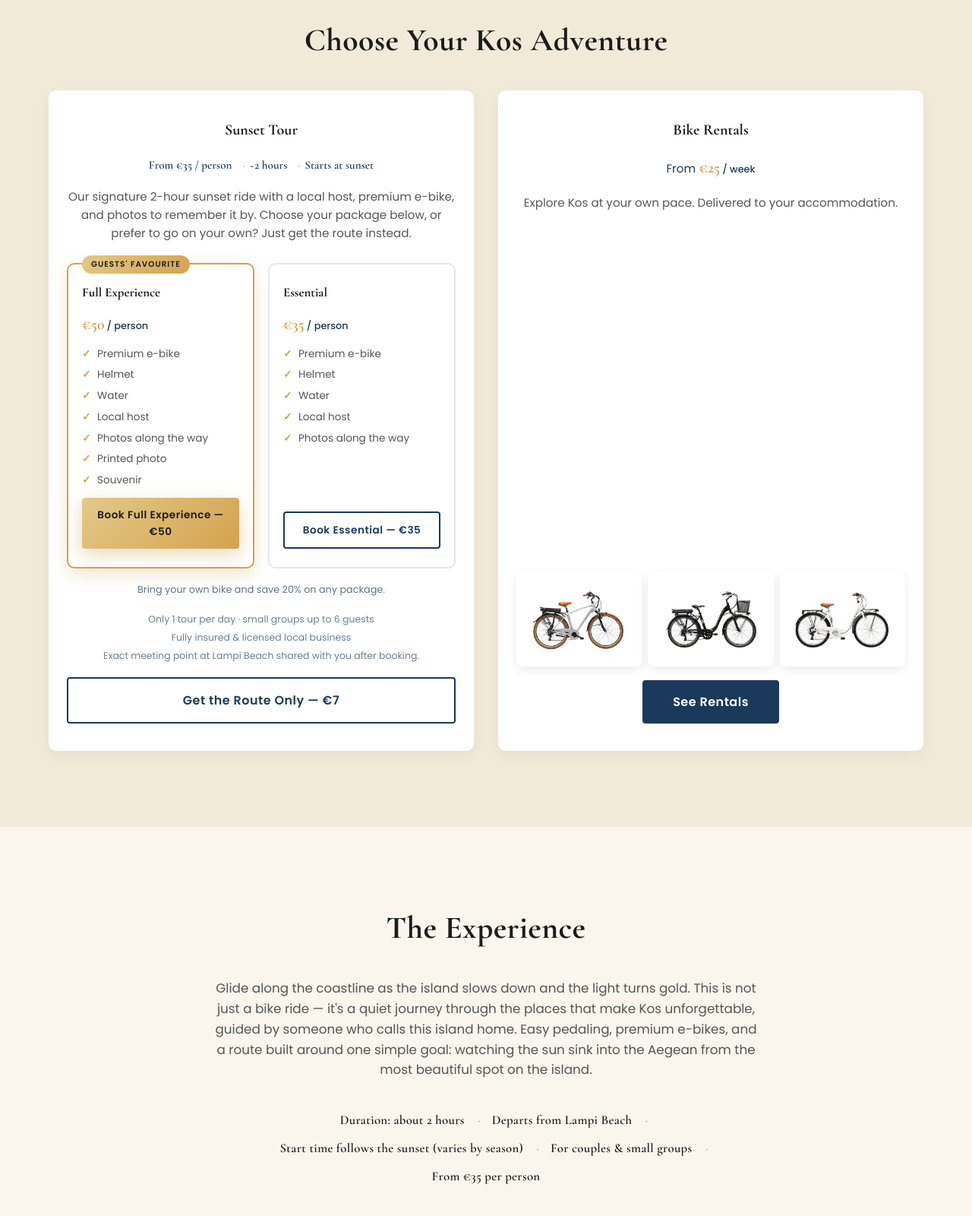
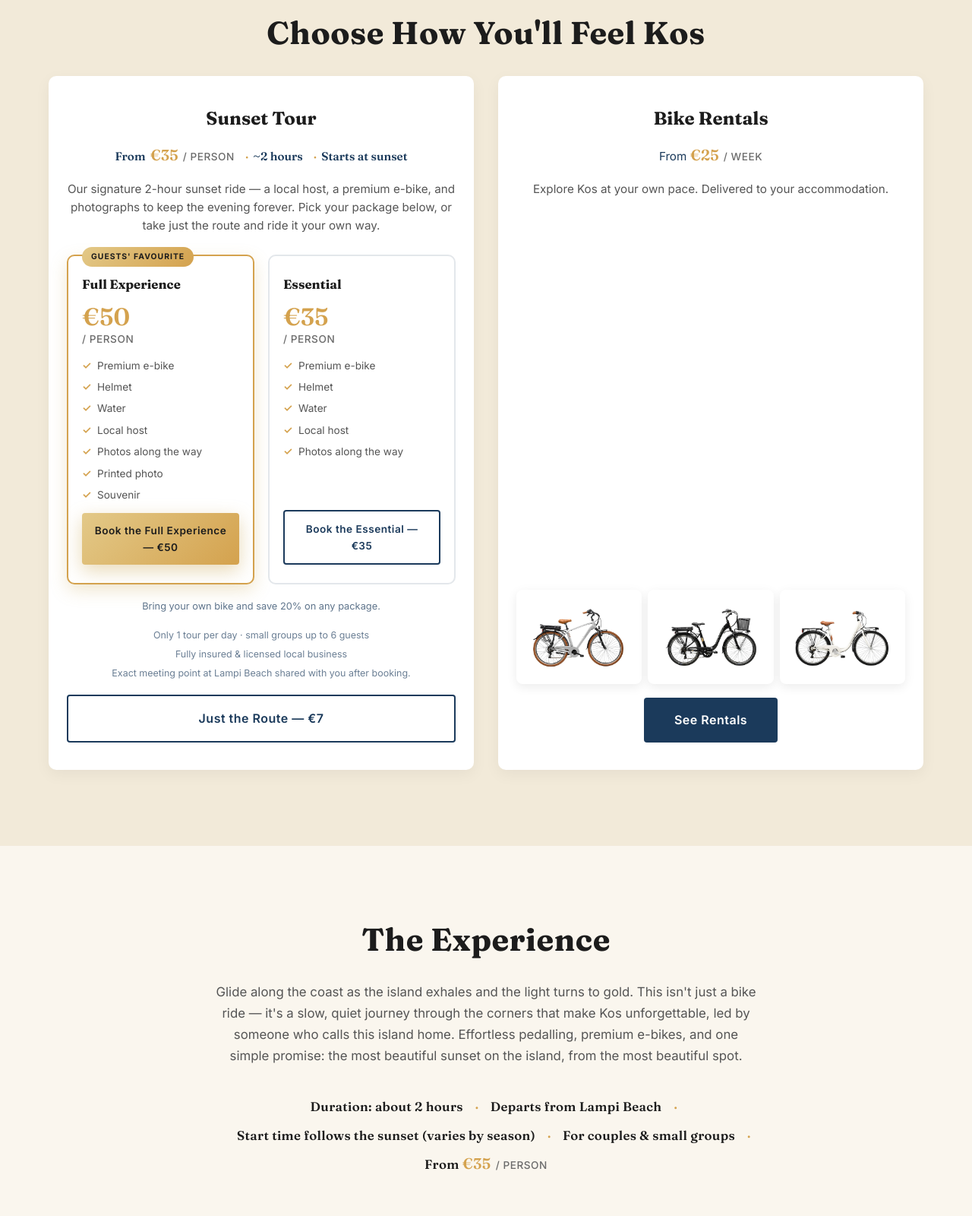
Before and after one commit to anifaspanos-create/kos-emotion-site, a plain HTML site: page index.html in a window 1280 px wide. Shown: the part 880-2480 px from the top of the page at 76% size. Drawn offline with nearby package versions, Linux system fonts and the light colour scheme.

Commit message:
Refine customer-facing copy

```diff
--- a/index.html
+++ b/index.html
@@ -39,7 +39,7 @@
 <link rel="apple-touch-icon" sizes="180x180" href="apple-touch-icon.png">
 
 <link rel="preconnect" href="https://fonts.googleapis.com">
-<link href="https://fonts.googleapis.com/css2?family=Cormorant+Garamond:wght@500;600;700&family=Poppins:wght@300;400;500;600&display=swap" rel="stylesheet">
+<link href="https://fonts.googleapis.com/css2?family=Fraunces:wght@400;500;600;700&family=Inter:wght@300;400;500;600;700&display=swap" rel="stylesheet">
 <link rel="stylesheet" href="style.css?v=20260714">
 </head>
 <body>
@@ -74,31 +74,31 @@
   <div class="hero-overlay"></div>
   <div class="hero-content">
     <h1 class="hero-slogan">Feel the island flow</h1>
-    <p class="hero-sub">Two ways to feel Kos at its best — an unforgettable guided sunset ride, or the freedom to explore the island your way.</p>
+    <p class="hero-sub">Two ways to fall for Kos — a guided sunset ride you'll never forget, or the freedom to roam the island your way.</p>
   </div>
 </section>
 
 <section id="adventure" class="adventure">
   <div class="section-inner reveal">
-    <h2 class="section-title">Choose Your Kos Adventure</h2>
+    <h2 class="section-title">Choose How You'll Feel Kos</h2>
     <div class="adventure-grid">
 
       <div class="adventure-card">
         <h3>Sunset Tour</h3>
 
         <p class="adventure-facts">
-          <span>From €35 / person</span>
+          <span>From <span class="price"><span class="price__amount">€35</span><span class="price__unit">/ person</span></span></span>
           <span>~2 hours</span>
           <span>Starts at sunset</span>
         </p>
 
-        <p class="adventure-desc">Our signature 2-hour sunset ride with a local host, premium e-bike, and photos to remember it by. Choose your package below, or prefer to go on your own? Just get the route instead.</p>
+        <p class="adventure-desc">Our signature 2-hour sunset ride — a local host, a premium e-bike, and photographs to keep the evening forever. Pick your package below, or take just the route and ride it your own way.</p>
 
         <div class="package-grid">
           <div class="package package-featured">
             <span class="package-badge">Guests' Favourite</span>
             <h4 class="package-name">Full Experience</h4>
-            <p class="package-price"><span class="price-amount">€50</span><span class="price-unit">/ person</span></p>
+            <p class="package-price"><span class="price"><span class="price__amount">€50</span><span class="price__unit">/ person</span></span></p>
             <ul class="package-includes">
               <li>Premium e-bike</li>
               <li>Helmet</li>
@@ -108,12 +108,12 @@
               <li>Printed photo</li>
               <li>Souvenir</li>
             </ul>
-            <a href="https://wa.me/306942538751?text=Hi%21%20I%27d%20like%20to%20book%20the%20Full%20Experience%20sunset%20tour" target="_blank" rel="noopener" class="btn btn-gold">Book Full Experience — €50</a>
+            <a href="https://wa.me/306942538751?text=Hi%21%20I%27d%20like%20to%20book%20the%20Full%20Experience%20sunset%20tour" target="_blank" rel="noopener" class="btn btn-gold">Book the Full Experience — €50</a>
           </div>
 
           <div class="package">
             <h4 class="package-name">Essential</h4>
-            <p class="package-price"><span class="price-amount">€35</span><span class="price-unit">/ person</span></p>
+            <p class="package-price"><span class="price"><span class="price__amount">€35</span><span class="price__unit">/ person</span></span></p>
             <ul class="package-includes">
               <li>Premium e-bike</li>
               <li>Helmet</li>
@@ -121,7 +121,7 @@
               <li>Local host</li>
               <li>Photos along the way</li>
             </ul>
-            <a href="https://wa.me/306942538751?text=Hi%21%20I%27d%20like%20to%20book%20the%20Essential%20sunset%20tour" target="_blank" rel="noopener" class="btn btn-outline-navy">Book Essential — €35</a>
+            <a href="https://wa.me/306942538751?text=Hi%21%20I%27d%20like%20to%20book%20the%20Essential%20sunset%20tour" target="_blank" rel="noopener" class="btn btn-outline-navy">Book the Essential — €35</a>
           </div>
         </div>
 
@@ -134,13 +134,13 @@
         </div>
 
         <div class="adventure-btns">
-          <a href="https://wa.me/306942538751?text=Hi%21%20I%27d%20like%20to%20get%20the%20Self-Guided%20Sunset%20Route%20map" target="_blank" rel="noopener" class="btn btn-outline-navy">Get the Route Only — €7</a>
+          <a href="https://wa.me/306942538751?text=Hi%21%20I%27d%20like%20to%20get%20the%20Self-Guided%20Sunset%20Route%20map" target="_blank" rel="noopener" class="btn btn-outline-navy">Just the Route — €7</a>
         </div>
       </div>
 
       <div class="adventure-card">
         <h3>Bike Rentals</h3>
-        <p class="adventure-price">From <span class="price-amount">€25</span><span class="price-unit">/ week</span></p>
+        <p class="adventure-price">From <span class="price"><span class="price__amount">€25</span><span class="price__unit">/ week</span></span></p>
         <p class="adventure-desc">Explore Kos at your own pace. Delivered to your accommodation.</p>
         <div class="adventure-gallery">
           <div class="adventure-gallery-item">
@@ -164,11 +164,11 @@
   <div class="section-inner reveal">
     <h2 class="section-title">The Experience</h2>
     <p class="section-text">
-      Glide along the coastline as the island slows down and the light turns gold.
-      This is not just a bike ride — it's a quiet journey through the places that make Kos
-      unforgettable, guided by someone who calls this island home. Easy pedaling, premium
-      e-bikes, and a route built around one simple goal: watching the sun sink into the
-      Aegean from the most beautiful spot on the island.
+      Glide along the coast as the island exhales and the light turns to gold.
+      This isn't just a bike ride — it's a slow, quiet journey through the corners that make
+      Kos unforgettable, led by someone who calls this island home. Effortless pedalling,
+      premium e-bikes, and one simple promise: the most beautiful sunset on the island,
+      from the most beautiful spot.
     </p>
 
     <ul class="trip-facts">
@@ -176,7 +176,7 @@
       <li>Departs from Lampi Beach</li>
       <li>Start time follows the sunset (varies by season)</li>
       <li>For couples & small groups</li>
-      <li>From €35 per person</li>
+      <li>From <span class="price"><span class="price__amount">€35</span><span class="price__unit">/ person</span></span></li>
     </ul>
 
     <div class="route">
@@ -230,10 +230,10 @@
     </div>
 
     <div class="route-cta">
-      <p>Love this route? Book the full guided experience from €35, or get the Self-Guided Sunset Route map and explore it yourself.</p>
+      <p>Love the sound of it? Book the full guided experience from €35 — or take the Self-Guided Sunset Route map and discover it at your own pace.</p>
       <div class="route-cta-buttons">
-        <a href="https://wa.me/306942538751" target="_blank" rel="noopener" class="btn btn-gold">Book the Tour</a>
-        <a href="https://wa.me/306942538751?text=Hi%21%20I%27d%20like%20to%20get%20the%20Self-Guided%20Sunset%20Route%20map" target="_blank" rel="noopener" class="btn btn-outline">Get the Route Only — €7</a>
+        <a href="https://wa.me/306942538751" target="_blank" rel="noopener" class="btn btn-gold">Book Your Sunset Ride</a>
+        <a href="https://wa.me/306942538751?text=Hi%21%20I%27d%20like%20to%20get%20the%20Self-Guided%20Sunset%20Route%20map" target="_blank" rel="noopener" class="btn btn-outline">Just the Route — €7</a>
       </div>
     </div>
   </div>
@@ -242,7 +242,7 @@
 <section id="gallery" class="gallery">
   <div class="section-inner reveal">
     <h2 class="section-title">Gallery</h2>
-    <p class="section-text">Moments from the road — sunsets, salt flats, and the island in between.</p>
+    <p class="section-text">Moments from the road — golden skies, still salt flats, and the island in between.</p>
 
     <div class="carousel" data-carousel>
       <button type="button" class="carousel-arrow carousel-arrow-prev" aria-label="Previous photo" data-carousel-prev>&#8249;</button>
@@ -335,7 +335,7 @@
         <div class="rentals-info">
           <h3 class="rentals-item">Standard Bike</h3>
           <div class="rentals-price-cta">
-            <span class="rentals-price"><span class="price-amount">€4</span><span class="price-unit">/ day</span><span class="price-sep">·</span><span class="price-amount">€25</span><span class="price-unit">/ week</span></span>
+            <span class="rentals-price"><span class="price"><span class="price__amount">€4</span><span class="price__unit">/ day</span></span><span class="price__sep">·</span><span class="price"><span class="price__amount">€25</span><span class="price__unit">/ week</span></span></span>
             <a href="https://wa.me/306942538751" target="_blank" rel="noopener" class="btn btn-rentals rentals-book">Book Now</a>
           </div>
         </div>
@@ -357,7 +357,7 @@
         <div class="rentals-info">
           <h3 class="rentals-item">E-Bike (60km range)</h3>
           <div class="rentals-price-cta">
-            <span class="rentals-price"><span class="price-amount">€15</span><span class="price-unit">/ day</span><span class="price-sep">·</span><span class="price-amount">€90</span><span class="price-unit">/ week</span></span>
+            <span class="rentals-price"><span class="price"><span class="price__amount">€15</span><span class="price__unit">/ day</span></span><span class="price__sep">·</span><span class="price"><span class="price__amount">€90</span><span class="price__unit">/ week</span></span></span>
             <a href="https://wa.me/306942538751" target="_blank" rel="noopener" class="btn btn-rentals rentals-book">Book Now</a>
           </div>
         </div>
@@ -378,9 +378,9 @@
     <div class="about-text">
       <h2 class="section-title">About</h2>
       <p class="about-quote">
-        "I'm Panagiotis, born and raised in Kos. I still ride this same route myself, in
-        English, with a small group — because for me, it's not a job, it's my island.
-        Book with me, and you're spending an evening with a local, not a company."
+        "I'm Panagiotis, born and raised in Kos. I still ride this route myself — in
+        English, with a small group — because to me it's not a job, it's my island.
+        Book with me and you're spending the evening with a local, not a company."
       </p>
     </div>
   </div>
@@ -446,9 +446,9 @@
 <section id="book" class="book">
   <div class="section-inner book-inner reveal">
     <h2 class="section-title">Book Your Ride</h2>
-    <p class="section-text">Ready to feel the island flow? Send a message and let's plan your sunset ride.</p>
+    <p class="section-text">Ready to feel the island flow? Send us a message and let's plan your perfect sunset ride.</p>
     <a href="https://wa.me/306942538751" target="_blank" rel="noopener" class="btn btn-whatsapp">
-      <span class="wa-icon">✆</span> Book via WhatsApp
+      <span class="wa-icon">✆</span> Message Us on WhatsApp
     </a>
     <p class="book-reassurance">We usually reply within a few hours · English &amp; Greek</p>
     <div class="social-icons">
--- a/style.css
+++ b/style.css
@@ -7,8 +7,9 @@
   --ink: #2b2b2b;
   --cream: #faf6ee;
   --sand: #f2ead9;
-  --font-heading: 'Cormorant Garamond', serif;
-  --font-body: 'Poppins', sans-serif;
+  --muted: #6b6b6b;
+  --font-heading: 'Fraunces', Georgia, serif;
+  --font-body: 'Inter', system-ui, sans-serif;
 }
 
 * { box-sizing: border-box; margin: 0; padding: 0; }
@@ -28,7 +29,8 @@ body {
   font-family: var(--font-body);
   color: var(--ink);
   background: var(--cream);
-  line-height: 1.6;
+  font-size: 1.0625rem;
+  line-height: 1.65;
   overflow-x: hidden;
 }
 
@@ -44,7 +46,8 @@ section[id] { scroll-margin-top: 90px; }
 
 .section-title {
   font-family: var(--font-heading);
-  font-size: 2.6rem;
+  font-size: clamp(1.9rem, 4vw, 2.6rem);
+  line-height: 1.15;
   font-weight: 700;
   color: var(--dark);
   text-align: center;
@@ -236,7 +239,8 @@ section[id] { scroll-margin-top: 90px; }
 
 .hero-slogan {
   font-family: var(--font-heading);
-  font-size: clamp(2.6rem, 7vw, 5rem);
+  font-size: clamp(2.5rem, 6vw, 4rem);
+  line-height: 1.05;
   font-weight: 700;
   letter-spacing: 1px;
   text-shadow: 0 4px 20px rgba(0,0,0,0.4);
@@ -328,7 +332,7 @@ html.js-enabled .hero-sub {
 
 .adventure-card h3 {
   font-family: var(--font-heading);
-  font-size: 1.25rem;
+  font-size: clamp(1.2rem, 2.5vw, 1.5rem);
   color: var(--dark);
 }
 
@@ -346,7 +350,7 @@ html.js-enabled .hero-sub {
   gap: 6px 14px;
 }
 
-.adventure-facts span {
+.adventure-facts > span {
   display: inline-flex;
   align-items: center;
   gap: 6px;
@@ -356,7 +360,7 @@ html.js-enabled .hero-sub {
   color: var(--navy);
 }
 
-.adventure-facts span:not(:first-child)::before {
+.adventure-facts > span:not(:first-child)::before {
   content: '·';
   color: var(--gold);
 }
@@ -450,32 +454,52 @@ html.js-enabled .hero-sub {
   color: var(--dark);
 }
 
-/* Unified price display — used by package-price, adventure-price (rentals
-   teaser) and rentals-price so every price on the site reads the same way:
-   a bold serif amount in gold, a smaller sans-serif unit, and a gold "·"
-   separator when a card lists more than one price. */
-.price-amount {
-  font-family: var(--font-heading);
-  font-weight: 700;
-  font-size: 1.25rem;
-  color: var(--gold);
+/* Unified price display — a .price wrapper holding a big serif .price__amount
+   and a small muted uppercase .price__unit, used by package cards, rentals,
+   and inline meta rows so every price on the site reads the same way. */
+.price {
+  display: inline-flex;
+  align-items: baseline;
+  gap: 2px;
 }
 
-.price-unit {
+.price__amount {
+  font-family: var(--font-heading);
+  font-weight: 600;
+  font-size: 1.25rem;
+  font-variant-numeric: tabular-nums;
+  color: var(--gold);
+  line-height: 1;
+}
+
+.price__unit {
   font-family: var(--font-body);
   font-weight: 500;
-  font-size: 0.8rem;
-  color: var(--navy);
-  margin-left: 3px;
+  font-size: 0.85rem;
+  text-transform: uppercase;
+  letter-spacing: 0.04em;
+  color: var(--muted);
+  margin-left: 4px;
 }
 
-.price-sep {
+.price__sep {
   color: var(--gold);
   font-weight: 600;
-  margin: 0 6px;
+  margin: 0 8px;
 }
 
-.package-price { display: flex; align-items: baseline; }
+.package-price { display: block; }
+
+/* Package cards get the "big number, small muted label underneath" treatment */
+.package-price .price {
+  display: flex;
+  flex-direction: column;
+  align-items: flex-start;
+  gap: 2px;
+}
+
+.package-price .price__amount { font-size: 2rem; }
+.package-price .price__unit { margin-left: 0; }
 
 .package-includes {
   display: flex;
@@ -615,7 +639,7 @@ html.js-enabled .hero-sub {
 
 .route-content h3 {
   font-family: var(--font-heading);
-  font-size: 1.4rem;
+  font-size: clamp(1.2rem, 2.5vw, 1.5rem);
   color: var(--dark);
   margin-bottom: 6px;
 }
@@ -715,7 +739,7 @@ html.js-enabled .hero-sub {
 
 .included-card h3 {
   font-family: var(--font-heading);
-  font-size: 1.25rem;
+  font-size: clamp(1.2rem, 2.5vw, 1.5rem);
   margin-bottom: 10px;
   color: var(--dark);
 }
@@ -1091,7 +1115,7 @@ html.js-enabled .reveal.in-view {
   font-family: var(--font-heading);
   font-weight: 700;
   color: var(--navy);
-  font-size: 1.25rem;
+  font-size: clamp(1.2rem, 2.5vw, 1.5rem);
   margin-bottom: 10px;
 }
 
@@ -1174,7 +1198,6 @@ html.js-enabled .reveal.in-view {
 
 /* Large desktop */
 @media (min-width: 1200px) {
-  .hero-slogan { font-size: clamp(5.5rem, 6vw, 7.5rem); }
   .hero-sub { font-size: 1.4rem; max-width: 640px; margin-left: auto; margin-right: auto; }
 }
 
@@ -1189,7 +1212,6 @@ html.js-enabled .reveal.in-view {
 
 @media (max-width: 640px) {
   .section-inner { padding: 72px 20px 132px; }
-  .section-title { font-size: 2.1rem; }
 
   .nav-toggle { display: flex; }
 
```
